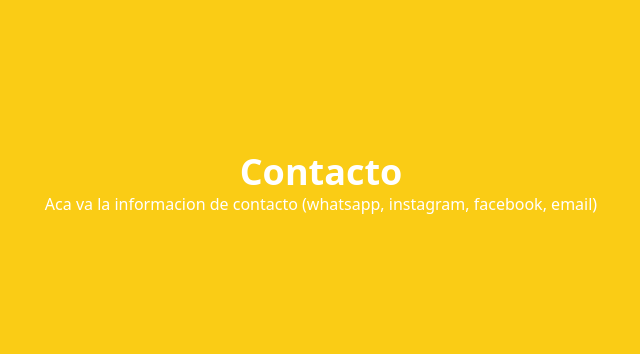
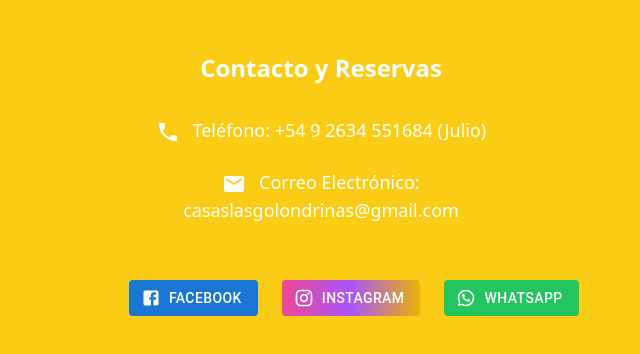
Before and after one commit to Writcher/golondrinas, a Next.js app: page / in a window 1280 px wide. Shown: the part 5016-5370 px from the top of the page, without its empty margins (319-959 px from the left). Built offline with nearby package versions, Linux system fonts and the light colour scheme.

Commit message:
contacts section

```diff
--- a/app/page.tsx
+++ b/app/page.tsx
@@ -15,6 +15,7 @@
 import ImageCarousel from "@/components/photodisplay";
 import Location from '@/components/map';
 import Reviews from "@/components/reviews";
+import Contacts from '@/components/contact';
 
 
 export default function Home() {
@@ -78,8 +79,7 @@
       {/* Contenido Sección 7 */}
       <div className="relative w-screen">
         <section ref={ref7} className="flex flex-col items-center justify-center h-screen text-white z-12">
-          <h2 className="text-4xl font-bold">Contacto</h2>
-          <h3>Aca va la informacion de contacto (whatsapp, instagram, facebook, email)</h3>
+          <Contacts/>
         </section>
       </div>
     </main>
--- /dev/null
+++ b/components/contact.tsx
@@ -0,0 +1,35 @@
+import { Button} from "@mui/material";
+import FacebookIcon from '@mui/icons-material/Facebook';
+import InstagramIcon from '@mui/icons-material/Instagram';
+import WhatsAppIcon from '@mui/icons-material/WhatsApp';
+import PhoneIcon from '@mui/icons-material/Phone';
+import EmailIcon from '@mui/icons-material/Email';
+
+export default function Contacts() {
+    return (
+        <div className="flex flex-col h-[80%] md:h-[60%] gap-6 md:gap-8 w-full items-center justify-center">
+            <h2 className="text-2xl font-semibold mt-[15%] md:mt-0">Contacto y Reservas</h2>
+            <div className="flex flex-col w-full md:w-[30%] items-center justify-center">
+                <p className="text-lg font-medium text-center">{<PhoneIcon className="inline-block mr-2"/>} Teléfono: <a className="text-lg hover:text-yellow-400" href="tel:+5492634551684">+54 9 2634 551684</a> (Julio)</p><br />
+                <p className="text-lg font-medium text-center">{<EmailIcon className="inline-block mr-2"/>} Correo Electrónico: <a className="text-lg hover:text-yellow-400" href="mailto:casaslasgolondrinas@gmail.com">casaslasgolondrinas@gmail.com</a></p><br />
+            </div>
+            <div className="flex flex-col w-full md:w-[30%] md:flex-row gap-4 md:gap-6 items-center justify-between">
+                <div className="flex px-4 md:px-0 w-full">
+                    <Button href="https://www.facebook.com/profile.php?id=100063655626140&locale=es_LA" target="_blank" startIcon={<FacebookIcon className="text-white"/>} variant="contained" disableElevation fullWidth>
+                        Facebook
+                    </Button>
+                </div>
+                <div className="flex px-4 md:px-0 w-full">
+                    <Button href="https://www.instagram.com/casaslasgolondrinas/" target="_blank" className="!bg-gradient-to-r !from-pink-500 !via-purple-500 !to-yellow-500 hover:!from-pink-600 hover:!via-purple-600 hover:!to-yellow-600" startIcon={<InstagramIcon className="text-white"/>} variant="contained" disableElevation fullWidth>
+                        Instagram
+                    </Button>
+                </div>
+                <div className="flex px-4 md:px-0 w-full">
+                    <Button href="https://wa.me/5492634551684" target="_blank" className="!bg-green-500 hover:!bg-green-600" startIcon={<WhatsAppIcon className="text-white"/>} variant="contained" disableElevation fullWidth>
+                        Whatsapp
+                    </Button>
+                </div>
+            </div>
+        </div>
+    )
+}
```
